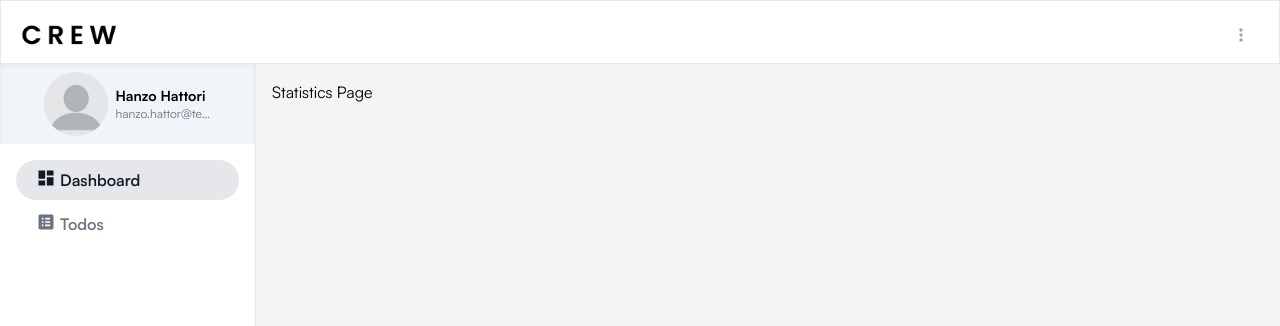
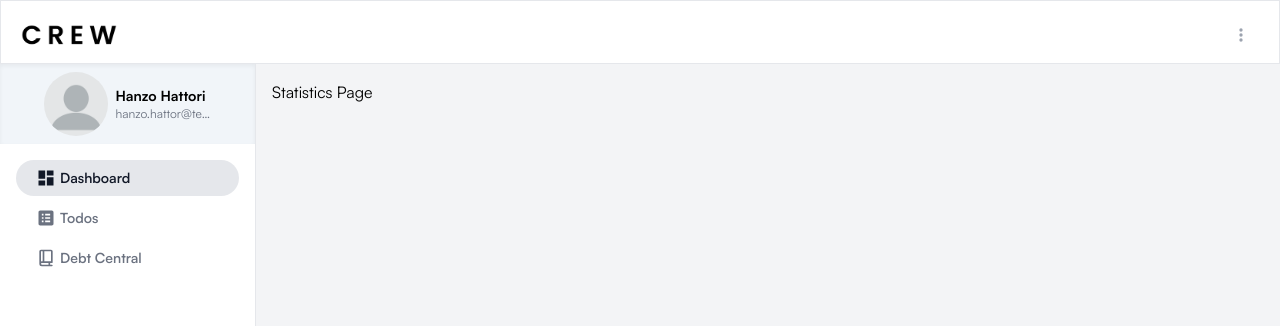
Before and after one commit to devghod/crew-web, a React (Vite) app in the folder frontend/: page /dashboard in a window 1280 px wide. Shown: the top 326 px of the page. Built offline with nearby package versions, Linux system fonts and the light colour scheme.

Commit message:
Update: sidebar

```diff
--- a/frontend/src/components/Dashboard/Sidebar.tsx
+++ b/frontend/src/components/Dashboard/Sidebar.tsx
@@ -40,7 +40,16 @@ const Sidebar: React.FC = () => {
           <path fillRule="evenodd" d="M19 3H5C3.9 3 3 3.9 3 5V19C3 20.1 3.9 21 5 21H19C20.1 21 21 20.1 21 19V5C21 3.9 20.1 3 19 3M7 7H9V9H7V7M7 11H9V13H7V11M7 15H9V17H7V15M17 17H11V15H17V17M17 13H11V11H17V13M17 9H11V7H17V9Z" />
         </svg>
       )
-    }
+    },
+    {
+      name: 'Debt Central',
+      path: 'debt',
+      icon: () => (
+        <svg className="-mr-1 h-5 w-5" aria-hidden="true" xmlns="http://www.w3.org/2000/svg" width="24" height="24" fill="none" viewBox="0 0 24 24">
+          <path stroke="currentColor" strokeLinecap="round" strokeLinejoin="round" strokeWidth="2" d="M5 19V4a1 1 0 0 1 1-1h12a1 1 0 0 1 1 1v13H7a2 2 0 0 0-2 2Zm0 0a2 2 0 0 0 2 2h12M9 3v14m7 0v4"/>
+        </svg>
+      )
+    },
   ]);
 
   const getProfile = () => {
--- a/frontend/src/components/Dashboard/SidebarNavLink.tsx
+++ b/frontend/src/components/Dashboard/SidebarNavLink.tsx
@@ -23,7 +23,7 @@ const SidebarNavLink: React.FC<SidebarNavLink> = ({ to, name, icon }) => {
       to={to}
     >
       <span className='mx-2'>{icon}</span>
-      <span>{name}</span>
+      <span className='text-sm'>{name}</span>
     </Link>
   );
 };
```
